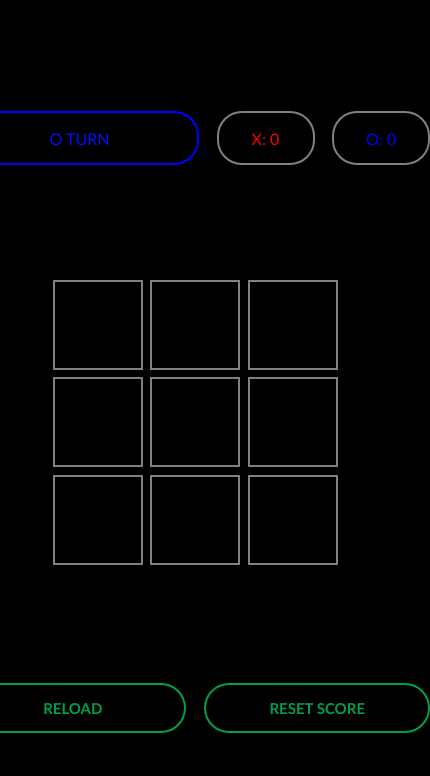
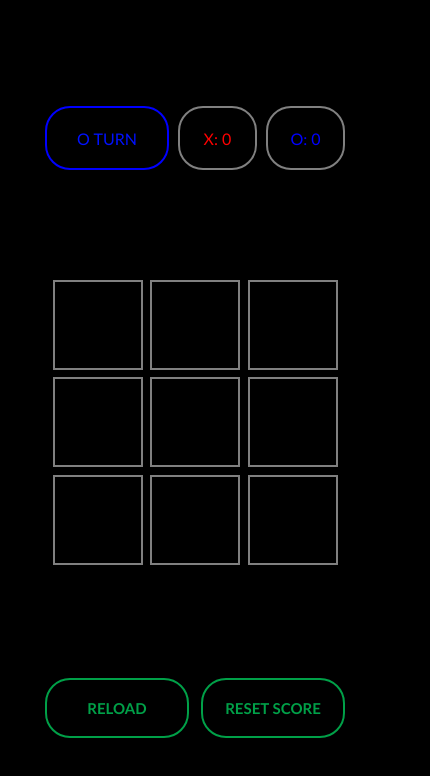
Before and after one commit to HiraK7dev/Tic-Tac-Toe-Game, a plain HTML site: page index.html in a window 390 px wide. Shown: the whole page, 430 px wide, since content can reach past the window. Drawn offline with Linux system fonts and the light colour scheme.

Commit message:
fixed some bugs

```diff
--- a/style.css
+++ b/style.css
@@ -36,7 +36,7 @@ body{
     align-items: center;
     font-family: 'Gill Sans', 'Gill Sans MT', Calibri, 'Trebuchet MS', sans-serif;
     height: 100%;
-    width: 20%;
+    width: 25%;
     border: 2px solid grey;
     color: red;
     border-radius: 25px;
@@ -47,7 +47,7 @@ body{
     align-items: center;
     font-family: 'Gill Sans', 'Gill Sans MT', Calibri, 'Trebuchet MS', sans-serif;
     height: 100%;
-    width: 20%;
+    width: 25%;
     border: 2px solid grey;
     color: blue;
     border-radius: 25px;
@@ -63,7 +63,7 @@ body{
     border: 2px solid blue;
     border-radius: 25px;
     height: 100%;
-    width: 50%;
+    width: 40%;
 }
 #playerTurn1{
     display: flex;
@@ -74,7 +74,7 @@ body{
     border: 2px solid rgb(255, 0, 0);
     border-radius: 25px;
     height: 100%;
-    width: 50%;
+    width: 40%;
 }
 
 /*Functional Buttons*/
@@ -152,4 +152,12 @@ body{
         height: 90px;
         font-size: 70px;
     }
+    #score{
+        height: 60px;
+        width: 300px;
+    }
+    #functionalButtons{
+        height: 60px;
+        width: 300px;
+    }
 }
```
